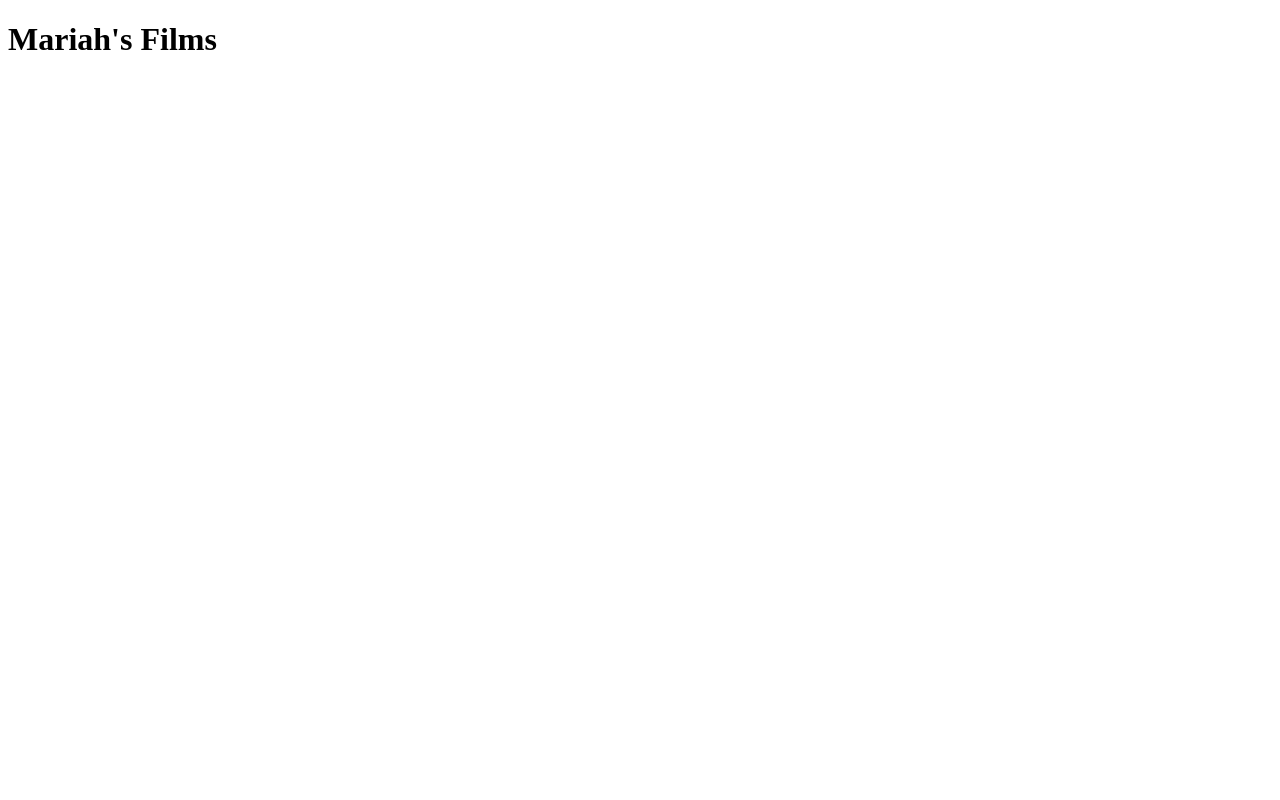
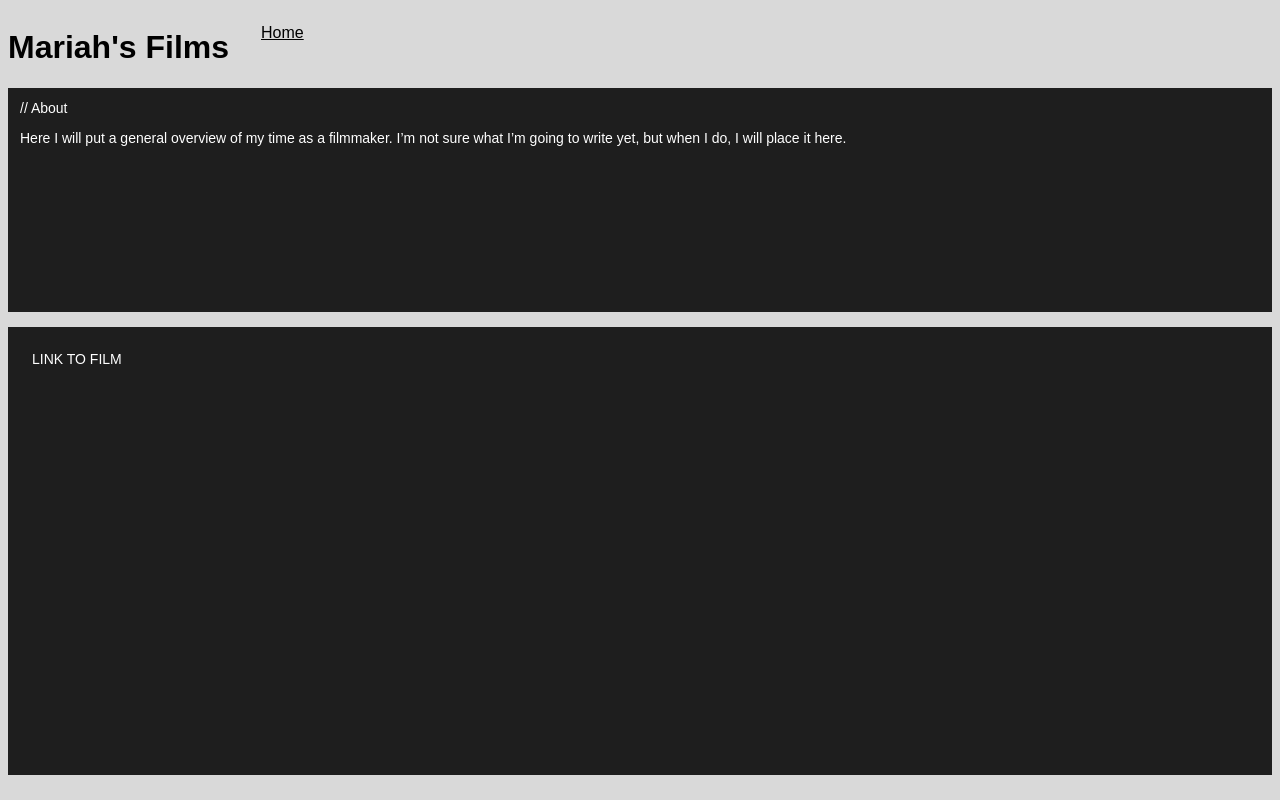
Before and after one commit to mxgardner/portfolio, a plain HTML site: page films.html in a window 1280 px wide. Drawn offline with Linux system fonts and the light colour scheme; a web font is replaced by a local one.

Commit message:
Begin styling Film Page

```diff
--- a/films.html
+++ b/films.html
@@ -4,8 +4,22 @@
     <meta charset="UTF-8">
     <meta name="viewport" content="width=device-width, initial-scale=1.0">
     <title>Document</title>
+    <link rel="stylesheet" href="styles.css">
+    <script src="https://kit.fontawesome.com/ad9ef14b8f.js" crossorigin="anonymous"></script>
+    <link rel="preconnect" href="https://fonts.googleapis.com">
+    <link rel="preconnect" href="https://fonts.gstatic.com" crossorigin>
+    <link href="https://fonts.googleapis.com/css2?family=Inria+Serif:ital,wght@0,300;0,400;0,700;1,300;1,400;1,700&display=swap" rel="stylesheet">
 </head>
 <body>
+    <div class = "NavBar">
     <h1>Mariah's Films</h1>
+    <p><a href="index.html">Home</a></p>
+    </div>
+
+    <div class = "FilmContent">
+        <div id = "AboutBox">// About<p>Here I will put a general overview of my time as a filmmaker. I’m not sure what I’m going to write yet, but when I do, I will place it here.</p></div>
+        <div id = "Card">LINK TO FILM</div>
+    </div>
+
 </body>
 </html>
--- a/styles.css
+++ b/styles.css
@@ -1,9 +1,6 @@
 body {
     background-color: #D9D9D9;
     font-family: "Inria Serif", sans-serif;
-}
-
-p{
     color: black;
 }
 
@@ -46,8 +43,9 @@ p{
 #col4{
     text-align: center;
 }
-
-
+.fa-star{
+    font-size: 12px;
+}
 #EndName{
     color: black;
     margin: auto;
@@ -66,6 +64,31 @@ p{
     padding: 0px;
     text-align: center;
     font-size: 12px;
+}
+
+.NavBar{
+    display: flex;
+    flex-direction: row;
+    column-gap: 2em;
+}
+
+#AboutBox{
+    background-color: #1e1e1e;
+    height: 200px;
+    width: 1525x;
+    color: #FFFFFF;
+    padding: 12px;
+    font-size: 14px;
+}
+
+#Card{
+    background-color: #1e1e1e;
+    height: 400px;
+    width: 1525x;
+    color: #FFFFFF;
+    padding: 24px;
+    font-size: 14px;
+    margin-top: 15px;
 }
 /* unvisited link */
 a:link {
```
Also changed, not shown: index.html (+3 -3 lines), myphotography.html (+1 -0 lines), research.html (+1 -0 lines), thingsImade.html (+1 -0 lines).
